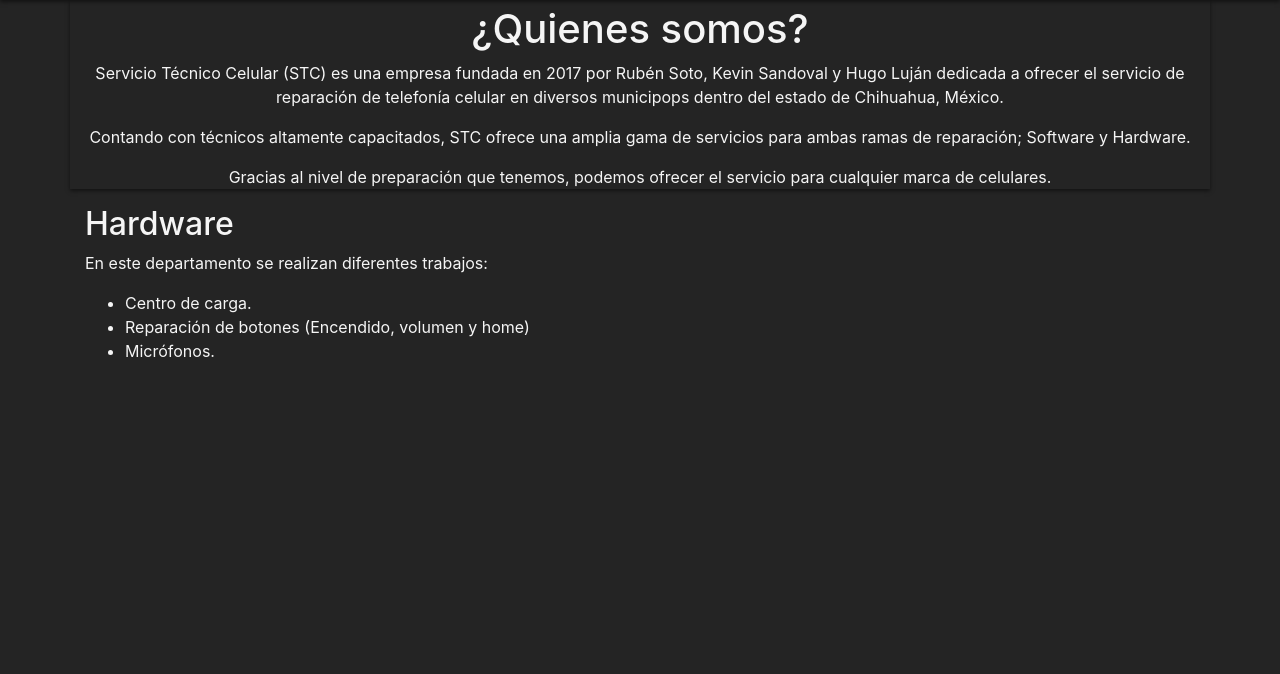
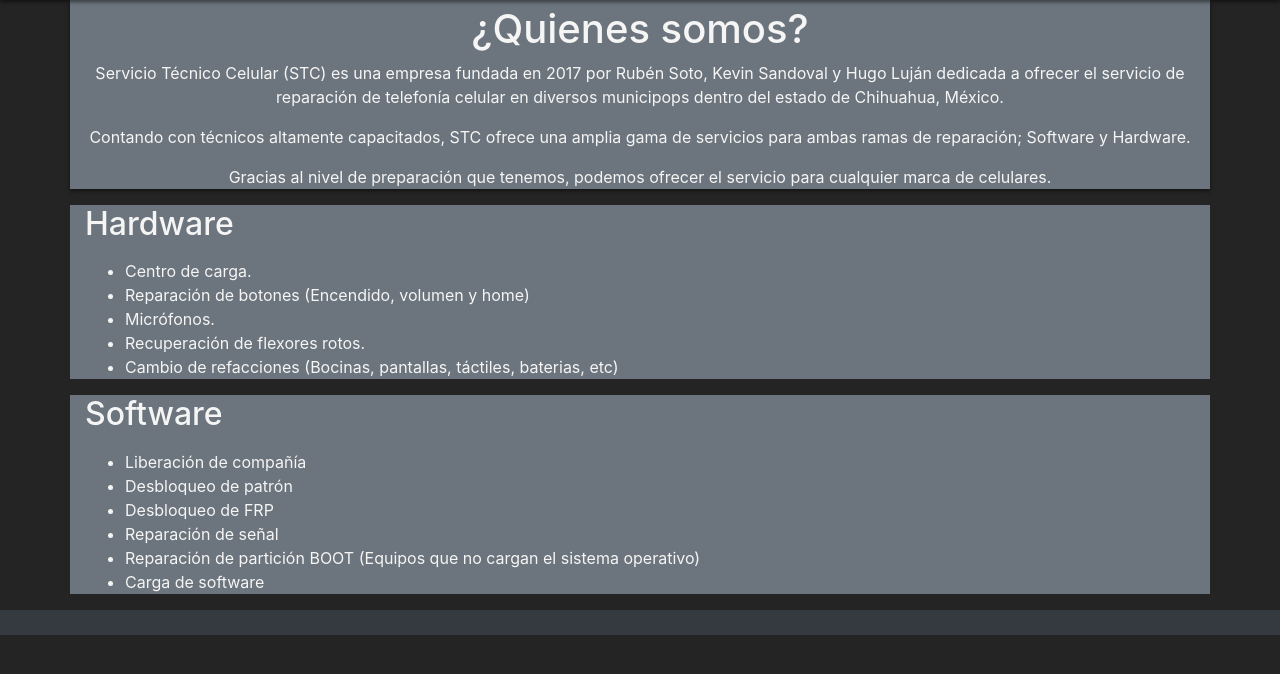
Before and after one commit to RubsMaster/STC, a PHP site: page /acercaDe.html in a window 1280 px wide. Shown: the part 105-779 px from the top of the page. Run offline with PHP 8.4, Linux system fonts and the light colour scheme.

Commit message:
Descibes los cambios que hiciste

```diff
--- a/acercaDe.html
+++ b/acercaDe.html
@@ -47,28 +47,46 @@
         </div>
     </nav>
     <!--Informacion-->
-    <div class="container" id="parrafo1">
+    <div class="container bg-secondary" id="parrafo1">
         <h1>¿Quienes somos?</h1>
         <p>Servicio Técnico Celular (STC) es una empresa fundada en 2017 por Rubén Soto, Kevin Sandoval y Hugo Luján dedicada a ofrecer el servicio de reparación de telefonía celular en diversos municipops dentro del estado de Chihuahua, México.</p>
         <p>Contando con técnicos altamente capacitados, STC ofrece una amplia gama de servicios para ambas ramas de reparación; Software y Hardware.</p>
         <p>Gracias al nivel de preparación que tenemos, podemos ofrecer el servicio para cualquier marca de celulares.</p>
     </div>
-    <div class="container" id="parrafo2">
+    <div class="container bg-secondary" id="parrafo2">
         <h2>Hardware</h2>
         <p>
-            En este departamento se realizan diferentes trabajos:
             <ul>
                 <li>Centro de carga.</li>
                 <li>Reparación de botones (Encendido, volumen y home)</li>
                 <li>Micrófonos.</li>
-
+                <li>Recuperación de flexores rotos.</li>
+                <li>Cambio de refacciones (Bocinas, pantallas, táctiles, baterias, etc)</li>
             </ul>
         </p>
     </div>
+    <div class="container bg-secondary" id="parrafo3">
+        <h2>Software</h2>
+        <p>
+            <ul>
+                <li>Liberación de compañía</li>
+                <li>Desbloqueo de patrón</li>
+                <li>Desbloqueo de FRP</li>
+                <li>Reparación de señal</li>
+                <li>Reparación de partición BOOT (Equipos que no cargan el sistema operativo)</li>
+                <li>Carga de software</li>
+            </ul>
+        </p>
+    </div>
+
 
     <!--JS script-->
     <script src="https://code.jquery.com/jquery-3.5.1.slim.min.js" integrity="sha384-DfXdz2htPH0lsSSs5nCTpuj/zy4C+OGpamoFVy38MVBnE+IbbVYUew+OrCXaRkfj" crossorigin="anonymous"></script>
     <script src="https://cdn.jsdelivr.net/npm/popper.js@1.16.1/dist/umd/popper.min.js" integrity="sha384-9/reFTGAW83EW2RDu2S0VKaIzap3H66lZH81PoYlFhbGU+6BZp6G7niu735Sk7lN" crossorigin="anonymous"></script>
     <script src="https://cdn.jsdelivr.net/npm/bootstrap@4.5.3/dist/js/bootstrap.min.js" integrity="sha384-w1Q4orYjBQndcko6MimVbzY0tgp4pWB4lZ7lr30WKz0vr/aWKhXdBNmNb5D92v7s" crossorigin="anonymous"></script>
 </body>
+<!-- Footer -->
+<footer class="page-footer font-small bg-dark pt-4">
+
+</footer>
 </html>
--- a/css/acercaDeestilos.css
+++ b/css/acercaDeestilos.css
@@ -5,6 +5,9 @@
     box-shadow: 0 2px 4px rgba(0, 0, 0, 0.5);
 }
 #parrafo2{
+    color: whitesmoke;
+}
+#parrafo3{
     color: whitesmoke;
 }
 .navbar{
@@ -27,3 +30,7 @@
 body{
     background-color: #242424;
 }
+footer{
+    color: whitesmoke;
+    padding-bottom: 1px;
+}
--- a/css/estilos.css
+++ b/css/estilos.css
@@ -22,3 +22,6 @@
 body{
     background-color:#242424;
 }
+footer{
+    color: whitesmoke !important;
+}
```
Also changed, not shown: footer.php (added, +27 -0 lines), index.html (deleted, +0 -97 lines), index.php (added, +99 -0 lines), img/1.jpg, img/2.jpg, img/3.jpg, img/4.jpg (added), img/5.jpg (added), 2 other files.
